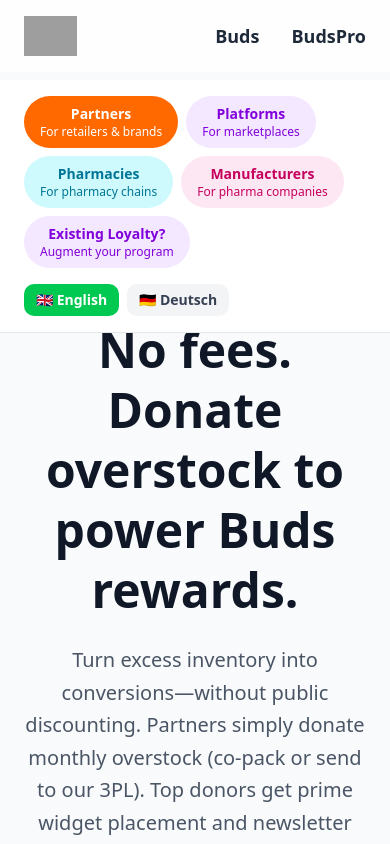
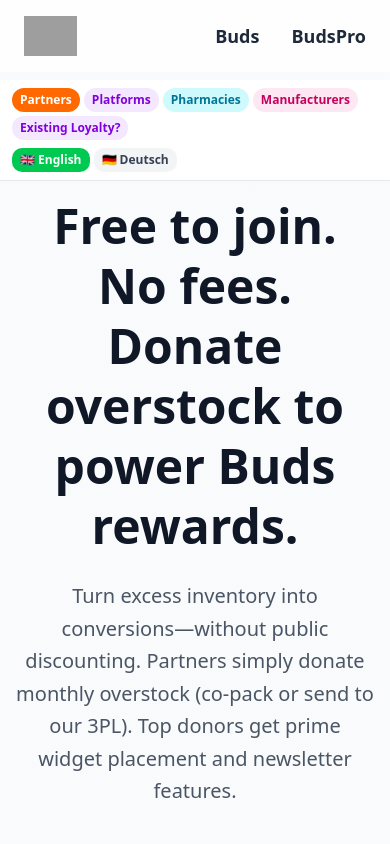
Before and after one commit to justinhartfield/budsb2b, a React (Vite) app: page / in a window 390 px wide. Shown: the top 844 px of the page. Built offline with nearby package versions, Linux system fonts and the light colour scheme; grey boxes are pictures that could not be loaded.

Commit message:
Optimize navigation menu for mobile - reduce vertical space

```diff
--- a/src/pages/BudsPage.jsx
+++ b/src/pages/BudsPage.jsx
@@ -76,76 +76,76 @@ const BudsPage = () => {
     <div className="min-h-screen bg-gradient-to-b from-gray-50 to-white">
       {/* Navigation Tabs & Language Switcher */}
       <div className="fixed top-20 left-0 right-0 bg-white border-b border-gray-200 z-40">
-        <div className="max-w-6xl mx-auto px-6 py-4">
-          <div className="flex items-center justify-between flex-wrap gap-4">
+        <div className="max-w-6xl mx-auto px-3 md:px-6 py-2 md:py-4">
+          <div className="flex items-center justify-between flex-wrap gap-2 md:gap-4">
             {/* Navigation Tabs */}
-            <div className="flex items-center gap-2 flex-wrap">
+            <div className="flex items-center gap-1 md:gap-2 flex-wrap">
               <button
                 onClick={() => handleTabClick('partners')}
-                className={`px-4 py-2 rounded-full text-sm font-semibold transition-colors ${
+                className={`px-2 md:px-4 py-1 md:py-2 rounded-full text-xs md:text-sm font-semibold transition-colors ${
                   activeTab === 'partners'
                     ? 'bg-orange-500 text-white'
                     : 'bg-orange-100 text-orange-700 hover:bg-orange-200'
                 }`}
               >
                 Partners
-                <span className="block text-xs font-normal">For retailers & brands</span>
+                <span className="hidden md:block text-xs font-normal">For retailers & brands</span>
               </button>
 
               <button
                 onClick={() => handleTabClick('platforms')}
-                className={`px-4 py-2 rounded-full text-sm font-semibold transition-colors ${
+                className={`px-2 md:px-4 py-1 md:py-2 rounded-full text-xs md:text-sm font-semibold transition-colors ${
                   activeTab === 'platforms'
                     ? 'bg-purple-600 text-white'
                     : 'bg-purple-100 text-purple-700 hover:bg-purple-200'
                 }`}
               >
                 Platforms
-                <span className="block text-xs font-normal">For marketplaces</span>
+                <span className="hidden md:block text-xs font-normal">For marketplaces</span>
               </button>
 
               <button
                 onClick={() => handleTabClick('pharmacies')}
-                className={`px-4 py-2 rounded-full text-sm font-semibold transition-colors ${
+                className={`px-2 md:px-4 py-1 md:py-2 rounded-full text-xs md:text-sm font-semibold transition-colors ${
                   activeTab === 'pharmacies'
                     ? 'bg-cyan-500 text-white'
                     : 'bg-cyan-100 text-cyan-700 hover:bg-cyan-200'
                 }`}
               >
                 Pharmacies
-                <span className="block text-xs font-normal">For pharmacy chains</span>
+                <span className="hidden md:block text-xs font-normal">For pharmacy chains</span>
               </button>
 
               <button
                 onClick={() => handleTabClick('manufacturers')}
-                className={`px-4 py-2 rounded-full text-sm font-semibold transition-colors ${
+                className={`px-2 md:px-4 py-1 md:py-2 rounded-full text-xs md:text-sm font-semibold transition-colors ${
                   activeTab === 'manufacturers'
                     ? 'bg-pink-500 text-white'
                     : 'bg-pink-100 text-pink-700 hover:bg-pink-200'
                 }`}
               >
                 Manufacturers
-                <span className="block text-xs font-normal">For pharma companies</span>
+                <span className="hidden md:block text-xs font-normal">For pharma companies</span>
               </button>
 
               <button
                 onClick={() => handleTabClick('existing')}
-                className={`px-4 py-2 rounded-full text-sm font-semibold transition-colors ${
+                className={`px-2 md:px-4 py-1 md:py-2 rounded-full text-xs md:text-sm font-semibold transition-colors ${
                   activeTab === 'existing'
                     ? 'bg-purple-600 text-white'
                     : 'bg-purple-100 text-purple-700 hover:bg-purple-200'
                 }`}
               >
                 Existing Loyalty?
-                <span className="block text-xs font-normal">Augment your program</span>
+                <span className="hidden md:block text-xs font-normal">Augment your program</span>
               </button>
             </div>
 
             {/* Language Switcher */}
-            <div className="flex items-center gap-2">
+            <div className="flex items-center gap-1 md:gap-2">
               <button
                 onClick={() => setLanguage('en')}
-                className={`px-3 py-1.5 rounded-lg text-sm font-semibold transition-colors flex items-center gap-1 ${
+                className={`px-2 md:px-4 py-1 md:py-2 rounded-lg text-xs md:text-base font-semibold transition-colors flex items-center gap-1 md:gap-2 ${
                   language === 'en'
                     ? 'bg-green-500 text-white'
                     : 'bg-gray-100 text-gray-700 hover:bg-gray-200'
@@ -155,7 +155,7 @@ const BudsPage = () => {
               </button>
               <button
                 onClick={() => setLanguage('de')}
-                className={`px-3 py-1.5 rounded-lg text-sm font-semibold transition-colors flex items-center gap-1 ${
+                className={`px-2 md:px-4 py-1 md:py-2 rounded-lg text-xs md:text-base font-semibold transition-colors flex items-center gap-1 md:gap-2 ${
                   language === 'de'
                     ? 'bg-green-500 text-white'
                     : 'bg-gray-100 text-gray-700 hover:bg-gray-200'
@@ -169,7 +169,7 @@ const BudsPage = () => {
       </div>
 
       {/* Hero Section */}
-      <section className="pt-48 pb-20 px-6">
+      <section className="pt-32 md:pt-48 pb-12 md:pb-20 px-4 md:px-6">
         <div className="max-w-6xl mx-auto text-center">
           <motion.div
             initial={{ opacity: 0, y: 20 }}
```
Also changed, not shown: 4 other files (tests, documents, lock files or other folders).
